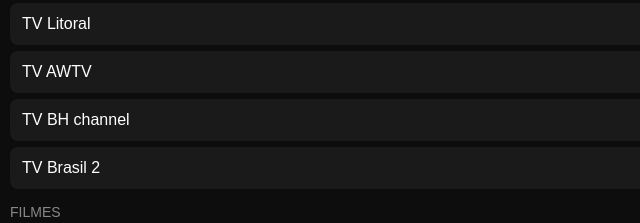
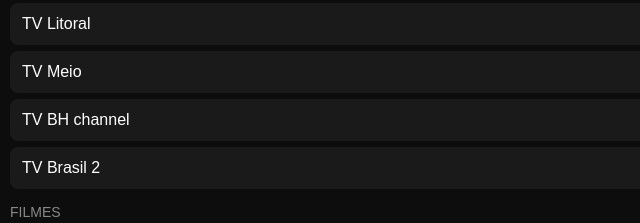
Before and after one commit to TeLyy-sudo/iptv, a plain HTML site: page index.html in a window 1280 px wide. Shown: the part 610-833 px from the top of the page, 0-640 px from the left. Drawn offline with nearby package versions, Linux system fonts and the light colour scheme; no server answers.

Commit message:
Add files via upload

```diff
--- a/index.html
+++ b/index.html
@@ -98,7 +98,7 @@
   {group: "ABERTOS BR", name: "TV Pampa", url: "https://video04.logicahost.com.br/tvpampa/tvpampa/playlist.m3u8"},
   {group: "ABERTOS BR", name: "TV Sonata", url: "https://cdn-tiva-video04-logicahost-com-br.smartbit.co/isonata/isonata/playlist.m3u8"},
   {group: "ABERTOS BR", name: "TV Litoral", url: "https://srv2.tvmais.net.br/hls/tvlitoral/1_0/index.m3u8"},
-  {group: "ABERTOS BR", name: "TV AWTV", url: "https://awtv.nuvemplay.live/hls/stream.m3u8"},
+  {group: "ABERTOS BR", name: "TV Meio", url: "https://cdn-tiva-maystreaming-cloudecast-com.smartbit.co/redemeio/index.m3u8"},
   {group: "ABERTOS BR", name: "TV BH channel", url: "https://cdn-tiva-stmv8-samcast-com-br.smartbit.co/jcbrasil7363/jcbrasil7363/playlist.m3u8"},
   {group: "ABERTOS BR", name: "TV Brasil 2", url: "https://tv01.zas.media:1936/centraltvweb/centraltvweb/playlist.m3u8"},
 
@@ -111,7 +111,7 @@
   {group: "VARIEDADES", name: "Amazon Sat", url: "https://cdn-tiva-amazonsat-brasilstream-com-br.smartbit.co/hls/amazonsat/index.m3u8"},
   {group: "VARIEDADES", name: "ISTV Nacional", url: "https://video08.logicahost.com.br/istvnacional/srt.stream/chunklist_w1391380570.m3u8"},
   {group: "VARIEDADES", name: "TV Max", url: "https://video09.logicahost.com.br/tvmax/tvmax/playlist.m3u8"},
-  {group: "VARIEDADES", name: "GBS Studio", url: "https://video05.logicahost.com.br/gbsstudio/gbsstudio/chunklist_w799634015.m3u8"},
+  {group: "VARIEDADES", name: "GLN TV", url: "https://cdn-tiva-stmv8-samcast-com-br.smartbit.co/glnfilmes/glnfilmes/playlist.m3u8"},
 ];
 
 const container = document.getElementById('channels');
```
